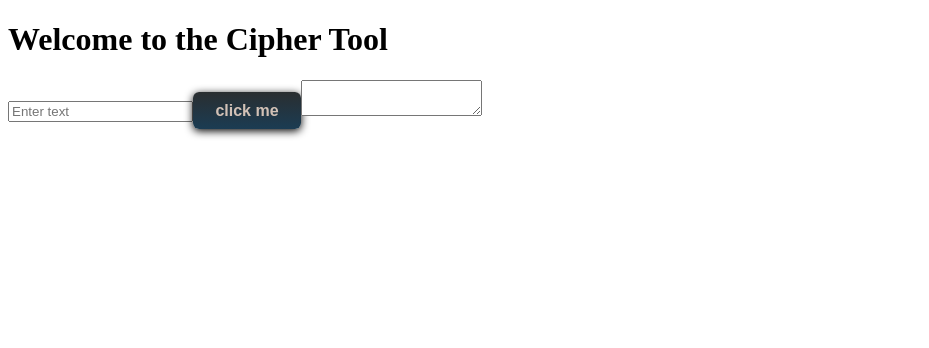
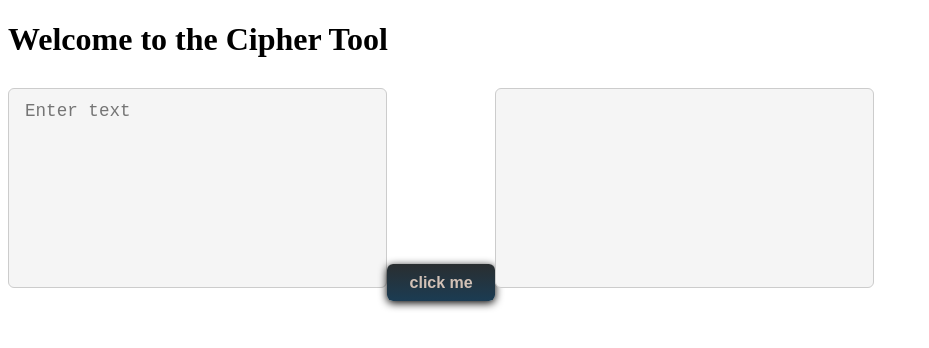
Before and after one commit to MaxLindquistLnu/L3, a React (Vite) app: page / in a window 1280 px wide. Shown: the top 348 px of the page, without its empty margins (0-929 px from the left). Built offline with nearby package versions, Linux system fonts and the light colour scheme.

Commit message:
add styling to input and output field

```diff
--- /dev/null
+++ b/src/components/cipherTool/components/inputField/inputField.css
@@ -0,0 +1,19 @@
+.input-field {
+    width: 30%;
+    min-height: 200px;
+    padding: 12px 16px;
+    font-size: 1.1rem;
+    color: #222;
+    background-color: #f5f5f5;
+    border: 1px solid #ccc;
+    border-radius: 6px;
+    box-sizing: border-box;
+    resize: none;
+    margin-top: 8px;
+    transition: border-color 0.2s;
+}
+
+.input-field:focus {
+    border-color: #0078d4;
+    outline: none;
+}
--- a/src/components/cipherTool/components/inputField/inputField.tsx
+++ b/src/components/cipherTool/components/inputField/inputField.tsx
@@ -1,8 +1,9 @@
 import React from 'react';
+import './inputField.css';
 
-function InputField(props: React.InputHTMLAttributes<HTMLInputElement>) {
+function InputField(props: React.InputHTMLAttributes<HTMLTextAreaElement>) {
     return (
-        <input
+        <textarea
             {...props}
             className="input-field"
         />
--- /dev/null
+++ b/src/components/cipherTool/components/outputField/outputField.css
@@ -0,0 +1,19 @@
+.output-field {
+    width: 30%;
+    min-height: 200px;
+    padding: 12px 16px;
+    font-size: 1.1rem;
+    color: #222;
+    background-color: #f5f5f5;
+    border: 1px solid #ccc;
+    border-radius: 6px;
+    box-sizing: border-box;
+    resize: none;
+    margin-top: 8px;
+    transition: border-color 0.2s;
+}
+
+.output-field:focus {
+    border-color: #0078d4;
+    outline: none;
+}
--- a/src/components/cipherTool/components/outputField/outputField.tsx
+++ b/src/components/cipherTool/components/outputField/outputField.tsx
@@ -1,4 +1,5 @@
 import React from 'react';
+import './outputField.css';
 
 function OutputField(props: React.TextareaHTMLAttributes<HTMLTextAreaElement>) {
     return (
```
